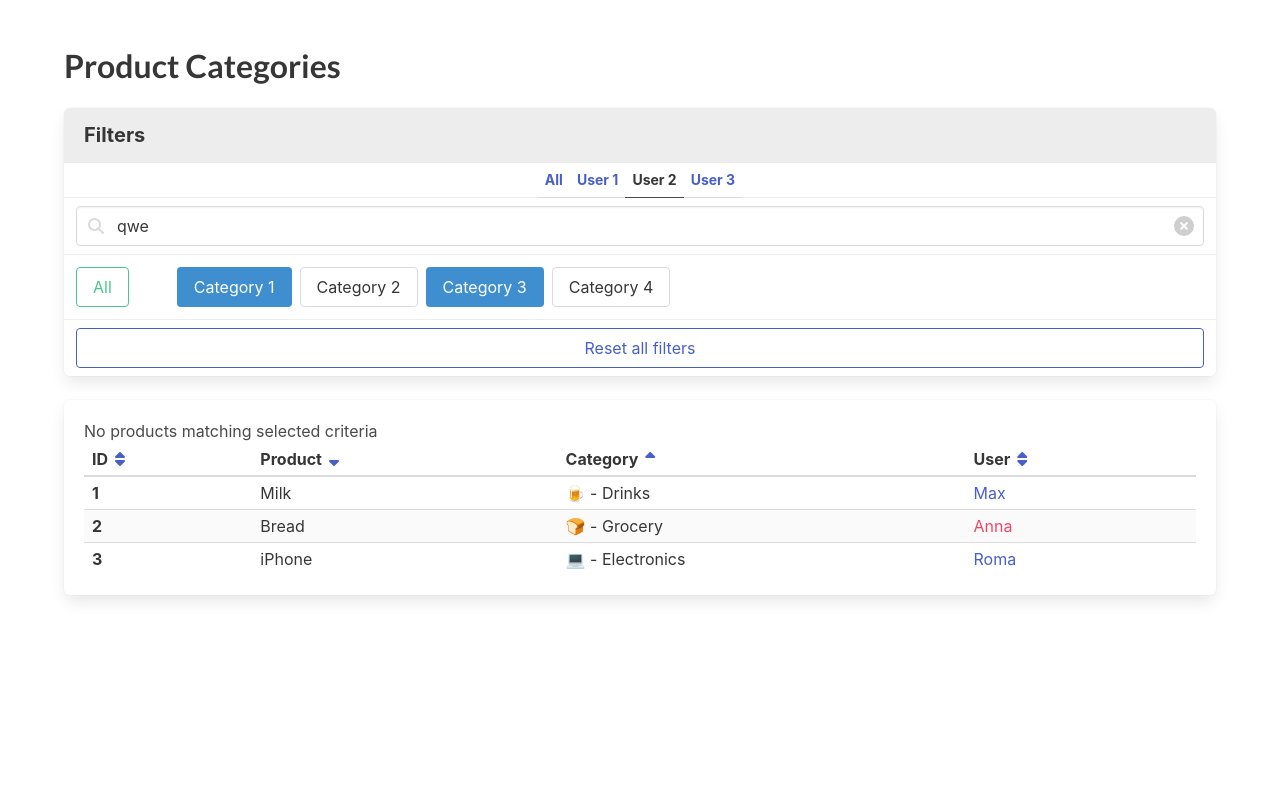
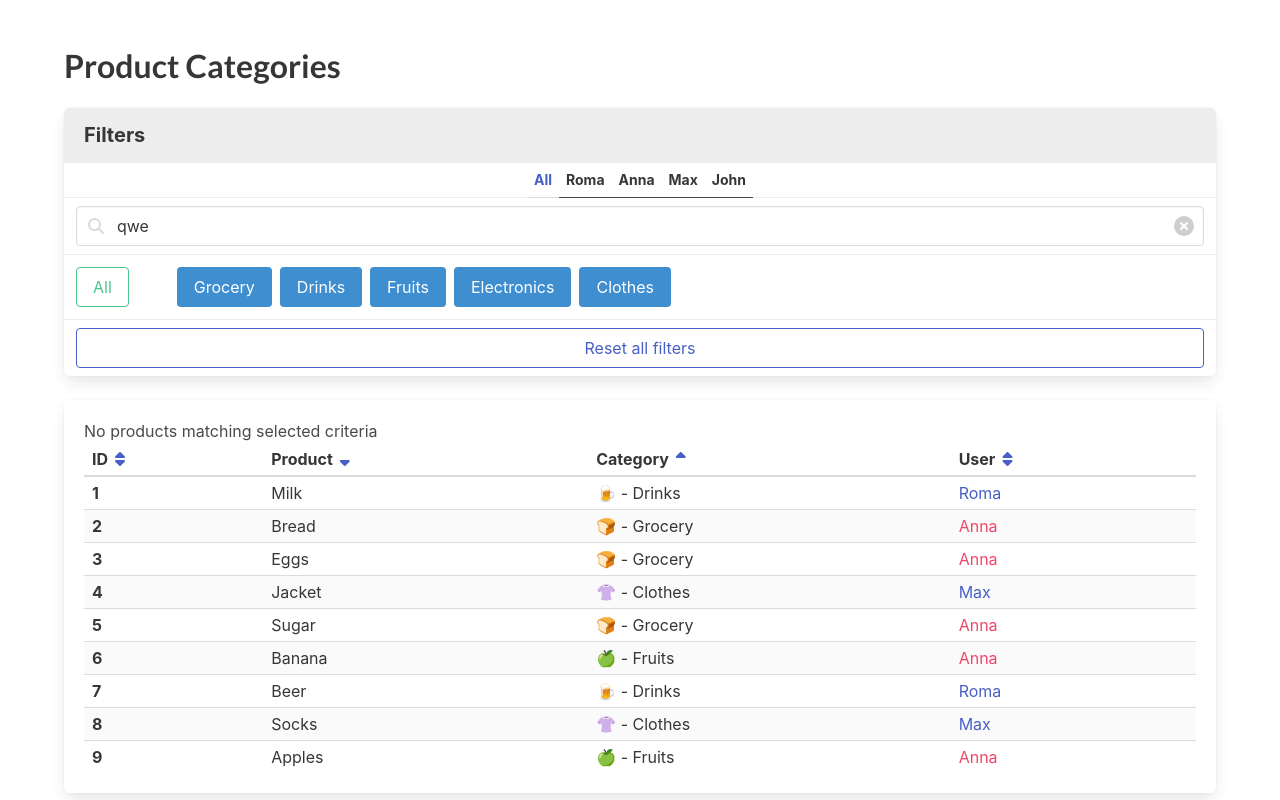
Before and after one commit to Vasya564/react_product-categories, a React (Create React App) app: page / in a window 1280 px wide. Built offline with nearby package versions, Linux system fonts and the light colour scheme.

Commit message:
Task 1 done

```diff
--- a/src/App.jsx
+++ b/src/App.jsx
@@ -2,16 +2,23 @@
 import React from 'react';
 import './App.scss';
 
-// import usersFromServer from './api/users';
-// import categoriesFromServer from './api/categories';
-// import productsFromServer from './api/products';
+import classNames from 'classnames';
+import usersFromServer from './api/users';
+import categoriesFromServer from './api/categories';
+import productsFromServer from './api/products';
 
-// const products = productsFromServer.map((product) => {
-//   const category = null; // find by product.categoryId
-//   const user = null; // find by category.ownerId
+const products = productsFromServer.map((product) => {
+  const category = categoriesFromServer
+    .find(findCategory => findCategory.id === product.categoryId);
+  const user = usersFromServer
+    .find(findUser => findUser.id === category.ownerId);
 
-//   return null;
-// });
+  return {
+    ...product,
+    category,
+    user,
+  };
+});
 
 export const App = () => (
   <div className="section">
@@ -23,34 +30,20 @@
           <p className="panel-heading">Filters</p>
 
           <p className="panel-tabs has-text-weight-bold">
-            <a
-              data-cy="FilterAllUsers"
-              href="#/"
-            >
+            <a data-cy="FilterAllUsers" href="#/">
               All
             </a>
 
+            {usersFromServer.map(user => (
               <a
                 data-cy="FilterUser"
                 href="#/"
-            >
-              User 1
-            </a>
-
-            <a
-              data-cy="FilterUser"
-              href="#/"
+                key={user.id}
                 className="is-active"
               >
-              User 2
+                {user.name}
               </a>
-
-            <a
-              data-cy="FilterUser"
-              href="#/"
-            >
-              User 3
-            </a>
+            ))}
           </p>
 
           <div className="panel-block">
@@ -87,36 +80,16 @@
               All
             </a>
 
+            {categoriesFromServer.map(category => (
               <a
                 data-cy="Category"
                 className="button mr-2 my-1 is-info"
                 href="#/"
+                key={category.id}
               >
-              Category 1
+                {category.title}
               </a>
-
-            <a
-              data-cy="Category"
-              className="button mr-2 my-1"
-              href="#/"
-            >
-              Category 2
-            </a>
-
-            <a
-              data-cy="Category"
-              className="button mr-2 my-1 is-info"
-              href="#/"
-            >
-              Category 3
-            </a>
-            <a
-              data-cy="Category"
-              className="button mr-2 my-1"
-              href="#/"
-            >
-              Category 4
-            </a>
+            ))}
           </div>
 
           <div className="panel-block">
@@ -145,7 +118,6 @@
               <th>
                 <span className="is-flex is-flex-wrap-nowrap">
                   ID
-
                   <a href="#/">
                     <span className="icon">
                       <i data-cy="SortIcon" className="fas fa-sort" />
@@ -157,7 +129,6 @@
               <th>
                 <span className="is-flex is-flex-wrap-nowrap">
                   Product
-
                   <a href="#/">
                     <span className="icon">
                       <i data-cy="SortIcon" className="fas fa-sort-down" />
@@ -169,7 +140,6 @@
               <th>
                 <span className="is-flex is-flex-wrap-nowrap">
                   Category
-
                   <a href="#/">
                     <span className="icon">
                       <i data-cy="SortIcon" className="fas fa-sort-up" />
@@ -181,7 +151,6 @@
               <th>
                 <span className="is-flex is-flex-wrap-nowrap">
                   User
-
                   <a href="#/">
                     <span className="icon">
                       <i data-cy="SortIcon" className="fas fa-sort" />
@@ -193,53 +162,26 @@
           </thead>
 
           <tbody>
-            <tr data-cy="Product">
+            {products.map(product => (
+              <tr data-cy="Product" key={product.id}>
                 <td className="has-text-weight-bold" data-cy="ProductId">
-                1
+                  {product.id}
                 </td>
 
-              <td data-cy="ProductName">Milk</td>
-              <td data-cy="ProductCategory">🍺 - Drinks</td>
+                <td data-cy="ProductName">{product.name}</td>
+                <td data-cy="ProductCategory">{`${product.category.icon} - ${product.category.title}`}</td>
 
                 <td
                   data-cy="ProductUser"
-                className="has-text-link"
+                  className={classNames({
+                    'has-text-link': product.user.sex === 'm',
+                    'has-text-danger': product.user.sex === 'f',
+                  })}
                 >
-                Max
+                  {product.user.name}
                 </td>
               </tr>
-
-            <tr data-cy="Product">
-              <td className="has-text-weight-bold" data-cy="ProductId">
-                2
-              </td>
-
-              <td data-cy="ProductName">Bread</td>
-              <td data-cy="ProductCategory">🍞 - Grocery</td>
-
-              <td
-                data-cy="ProductUser"
-                className="has-text-danger"
-              >
-                Anna
-              </td>
-            </tr>
-
-            <tr data-cy="Product">
-              <td className="has-text-weight-bold" data-cy="ProductId">
-                3
-              </td>
-
-              <td data-cy="ProductName">iPhone</td>
-              <td data-cy="ProductCategory">💻 - Electronics</td>
-
-              <td
-                data-cy="ProductUser"
-                className="has-text-link"
-              >
-                Roma
-              </td>
-            </tr>
+            ))}
           </tbody>
         </table>
       </div>
```
Also changed, not shown: 1 other file (tests, documents, lock files or other folders). Lines whose indentation alone changed are shown as unchanged.
